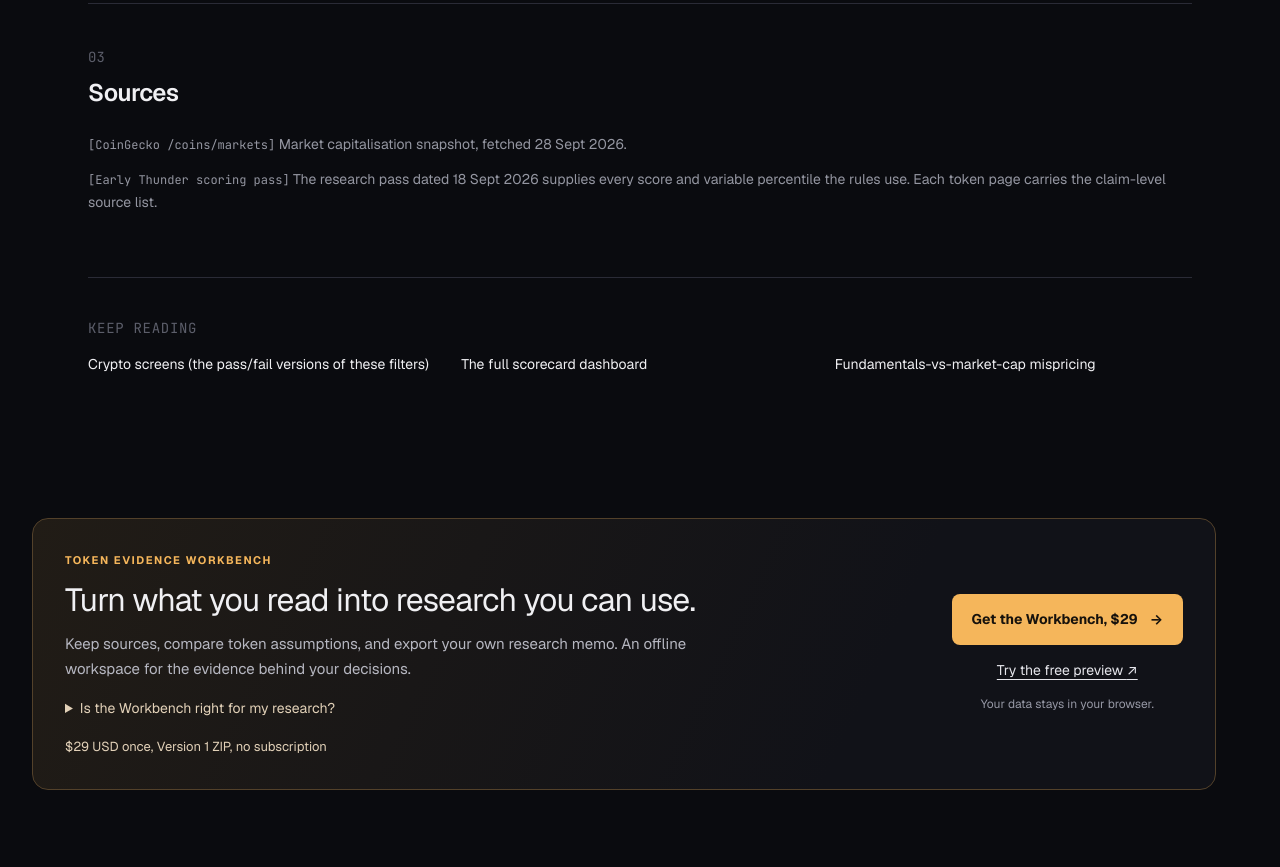
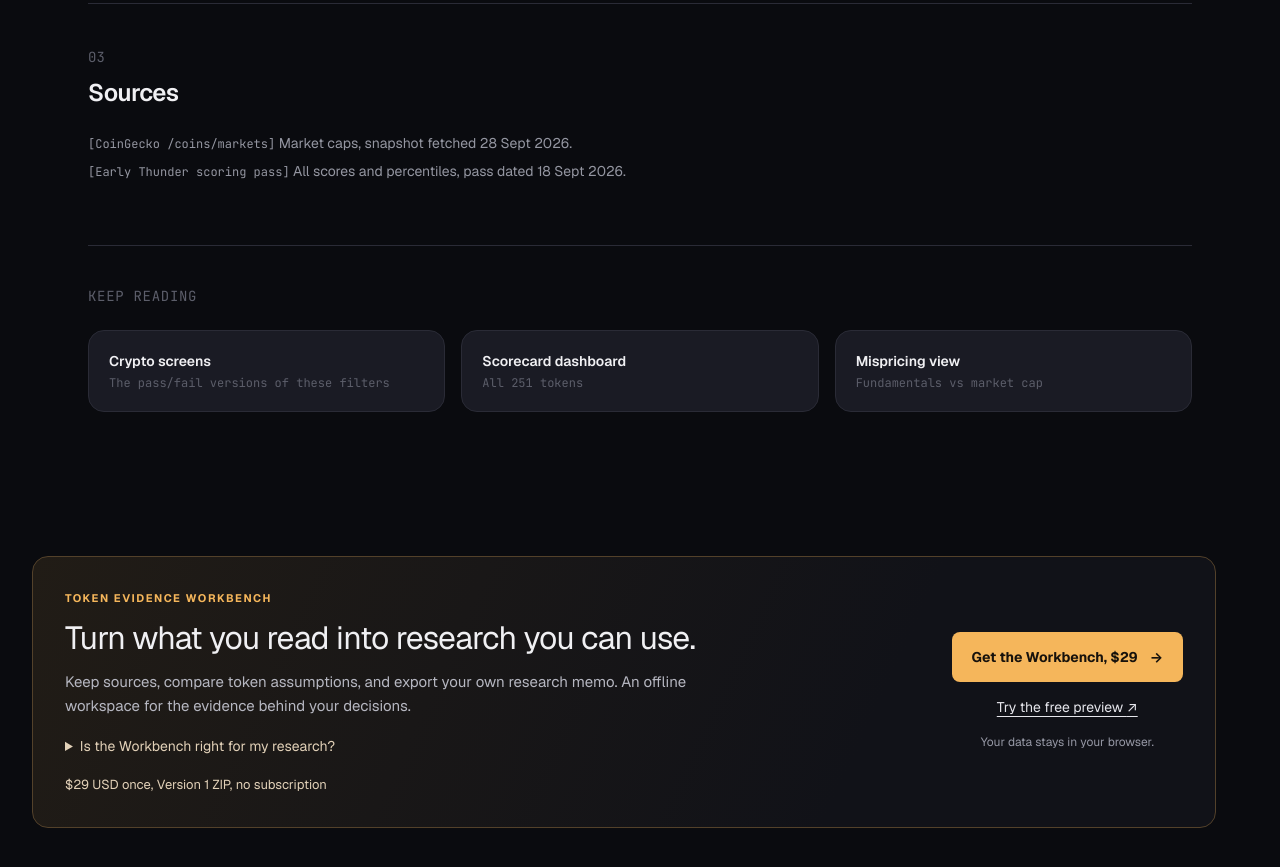
Before and after one commit to theluckystrike/earlythunder, a Next.js app: page /rankings in a window 1280 px wide. Shown: the part 1760-2627 px from the top of the page. Built offline with nearby package versions, Linux system fonts and the light colour scheme.

Commit message:
Rankings design alignment: verdict badges, rule callout card, insight accent bar, card-style cross links, compacted sources, tighter footnote

```diff
--- a/src/app/rankings/[ranking]/page.tsx
+++ b/src/app/rankings/[ranking]/page.tsx
@@ -10,6 +10,18 @@ import { getBreadcrumbListSchema, getFaqPageSchema } from "@/lib/structured-data
 
 interface PageParams {
   readonly params: Promise<{ readonly ranking: string }>;
+}
+
+/** Colour for a verdict badge, keyed off the verdict_color in the dataset. */
+function verdictTone(color: string): string {
+  const map: Record<string, string> = {
+    green: "border-positive/30 bg-positive-bg text-positive",
+    blue: "border-info/30 bg-[rgba(59,130,246,0.10)] text-info",
+    yellow: "border-warning/30 bg-warning-bg text-warning",
+    orange: "border-warning/40 bg-warning-bg text-warning",
+    red: "border-negative/30 bg-negative-bg text-negative",
+  };
+  return map[color] ?? map.yellow;
 }
 
 /**
@@ -181,7 +193,10 @@ export default async function RankingPage({ params }: PageParams) {
       {copy && (
         <Section>
           <SectionLabel number="01" title="What this list asks" />
-          <Prose>{copy.rule}</Prose>
+          <div className="mt-6 rounded-2xl border border-border bg-bg-card p-6">
+            <p className="font-mono text-xs uppercase tracking-wider text-text-tertiary">The rule</p>
+            <p className="mt-2 max-w-3xl text-[1.0625rem] leading-[1.75] text-text-secondary">{copy.rule}</p>
+          </div>
           <Prose>{copy.why}</Prose>
         </Section>
       )}
@@ -189,7 +204,9 @@ export default async function RankingPage({ params }: PageParams) {
       {copy && (
         <Section>
           <SectionLabel number="02" title="The insight this dataset adds" />
-          <Prose>{copy.insight}</Prose>
+          <div className="mt-6 border-l-2 border-info/40 pl-5">
+            <Prose>{copy.insight}</Prose>
+          </div>
         </Section>
       )}
 
@@ -221,15 +238,22 @@ export default async function RankingPage({ params }: PageParams) {
                   <td className="py-3 pr-3 font-mono text-xs text-text-tertiary">{i + 1}</td>
                   <td className="py-3 pr-3">
                     <Link href={`/scorecard/${m.slug}`} className="font-medium text-text-primary hover:underline">
-                      {m.name} <span className="font-mono text-xs text-text-tertiary">{m.symbol}</span>
+                      {m.name}
+                      <span className="ml-1.5 font-mono text-xs text-text-tertiary">{m.symbol}</span>
                     </Link>
                   </td>
                   {copy?.columns.map((c) => (
                     <td key={c.key} className="py-3 pr-3 font-mono text-xs text-text-secondary">{c.of(m)}</td>
                   ))}
                   <td className="py-3 pr-3 font-mono text-text-primary">{m.score}/250</td>
-                  <td className="py-3 pr-3 font-mono text-xs text-text-secondary">{m.verdict}</td>
-                  <td className="py-3 pr-3 font-mono text-xs text-text-secondary">
+                  <td className="py-3 pr-3">
+                    <span
+                      className={`inline-block whitespace-nowrap rounded border px-2 py-0.5 text-[10px] font-semibold uppercase tracking-wide ${verdictTone(m.verdict_color)}`}
+                    >
+                      {m.verdict}
+                    </span>
+                  </td>
+                  <td className={`py-3 pr-3 font-mono text-xs ${m.market_cap === null ? "text-text-tertiary" : "text-text-secondary"}`}>
                     {m.market_cap === null ? "n/a" : formatUsd(m.market_cap)}
                   </td>
                   <td className="py-3 pr-3 font-mono text-xs text-text-tertiary">
@@ -240,9 +264,9 @@ export default async function RankingPage({ params }: PageParams) {
             </tbody>
           </table>
         </div>
-        <p className="mt-3 max-w-3xl text-xs leading-relaxed text-text-tertiary">
-          Scores come from the research pass dated {formatDate(meta.source_updated_at)} and do not move
-          with price. Market capitalisation is from the snapshot fetched {formatDate(meta.market_fetched_at)}.
+        <p className="mt-3 text-xs leading-relaxed text-text-tertiary">
+          Scores are from the research pass dated {formatDate(meta.source_updated_at)} and do not move
+          with price. Market caps are from the snapshot fetched {formatDate(meta.market_fetched_at)}.
         </p>
       </Section>
 
@@ -260,7 +284,7 @@ export default async function RankingPage({ params }: PageParams) {
 
       <Section divider>
         <SectionLabel number={copy ? "05" : "03"} title="Sources" />
-        <ul className="mt-6 space-y-3 text-sm leading-relaxed text-text-secondary">
+        <ul className="mt-6 space-y-2 text-sm text-text-secondary">
           <li>
             <a
               href="https://api.coingecko.com/api/v3/coins/markets?vs_currency=usd&order=market_cap_desc&per_page=250&page=1"
@@ -270,42 +294,43 @@ export default async function RankingPage({ params }: PageParams) {
             >
               [CoinGecko /coins/markets]
             </a>{" "}
-            Market capitalisation snapshot, fetched {formatDate(meta.market_fetched_at)}. The 250-token
-            market universe plus stablecoin rows is the price-derived layer; it moves with every fetch and
-            is stamped rather than quoted live.
+            Market caps, snapshot fetched {formatDate(meta.market_fetched_at)}.
           </li>
           <li>
-            <Link
-              href="/scorecard"
-              className="font-mono text-xs text-info hover:underline"
-            >
+            <Link href="/scorecard" className="font-mono text-xs text-info hover:underline">
               [Early Thunder scoring pass]
             </Link>{" "}
-            The 25-variable scores, the variable percentiles used as the ranking rule, and the dilution
-            column all come from the research pass dated {formatDate(meta.source_updated_at)}. Supply data
-            is from CoinGecko; revenue is cross-referenced with DeFiLlama and Token Terminal.
+            All 25-variable scores and percentiles, pass dated {formatDate(meta.source_updated_at)}.
           </li>
-          <li>
-            Every token row links to its scorecard page, which publishes the claim-level source list for
-            that token, including any source whose link has gone dead, marked as unverified rather than
-            silently dropped.
+          <li className="text-text-tertiary">
+            Each token page carries its own claim-level source list, including sources whose links have
+            gone dead (marked unverified, not dropped).
           </li>
         </ul>
       </Section>
 
       <Section divider>
         <EyebrowLabel>Keep reading</EyebrowLabel>
-        <div className="grid gap-4 sm:grid-cols-2 lg:grid-cols-3">
+        <div className="mt-6 grid gap-4 sm:grid-cols-2 lg:grid-cols-3">
           {getAllRankings()
             .filter((r) => r.slug !== ranking.slug)
             .slice(0, 3)
             .map((r) => (
-              <Link key={r.slug} href={`/rankings/${r.slug}`} className="text-sm text-text-secondary hover:text-text-primary">
-                {r.name}
+              <Link
+                key={r.slug}
+                href={`/rankings/${r.slug}`}
+                className="rounded-2xl border border-border bg-bg-card p-5 transition-colors hover:border-info/40"
+              >
+                <p className="text-sm font-semibold text-text-primary">{r.name}</p>
+                <p className="mt-1 font-mono text-xs text-text-tertiary">{r.count} tokens</p>
               </Link>
             ))}
-          <Link href="/scorecard/screen" className="text-sm text-text-secondary hover:text-text-primary">
-            Crypto screens over the same universe
+          <Link
+            href="/scorecard/screen"
+            className="rounded-2xl border border-border bg-bg-card p-5 transition-colors hover:border-info/40"
+          >
+            <p className="text-sm font-semibold text-text-primary">Crypto screens</p>
+            <p className="mt-1 font-mono text-xs text-text-tertiary">Same universe, question-driven</p>
           </Link>
         </div>
       </Section>
--- a/src/app/rankings/page.tsx
+++ b/src/app/rankings/page.tsx
@@ -118,7 +118,7 @@ export default function RankingsIndexPage() {
             <Link
               key={r.slug}
               href={`/rankings/${r.slug}`}
-              className="group block rounded-lg border border-border-subtle bg-bg-elevated p-6 transition-colors hover:border-border-strong"
+              className="group block rounded-lg border border-border-subtle bg-bg-elevated p-6 transition-colors hover:border-info/40"
             >
               <div className="flex items-baseline justify-between gap-4">
                 <h3 className="text-lg font-semibold text-text-primary group-hover:text-text-secondary">{r.name}</h3>
@@ -147,7 +147,7 @@ export default function RankingsIndexPage() {
 
       <Section divider>
         <SectionLabel number="03" title="Sources" />
-        <ul className="mt-6 space-y-3 text-sm leading-relaxed text-text-secondary">
+        <ul className="mt-6 space-y-2 text-sm text-text-secondary">
           <li>
             <a
               href="https://api.coingecko.com/api/v3/coins/markets?vs_currency=usd&order=market_cap_desc&per_page=250&page=1"
@@ -157,29 +157,40 @@ export default function RankingsIndexPage() {
             >
               [CoinGecko /coins/markets]
             </a>{" "}
-            Market capitalisation snapshot, fetched {formatDate(meta.market_fetched_at)}.
+            Market caps, snapshot fetched {formatDate(meta.market_fetched_at)}.
           </li>
           <li>
             <Link href="/scorecard" className="font-mono text-xs text-info hover:underline">
               [Early Thunder scoring pass]
             </Link>{" "}
-            The research pass dated {formatDate(meta.source_updated_at)} supplies every score and variable
-            percentile the rules use. Each token page carries the claim-level source list.
+            All scores and percentiles, pass dated {formatDate(meta.source_updated_at)}.
           </li>
         </ul>
       </Section>
 
       <Section divider>
         <EyebrowLabel>Keep reading</EyebrowLabel>
-        <div className="grid gap-4 sm:grid-cols-2 lg:grid-cols-3">
-          <Link href="/scorecard/screen" className="text-sm text-text-secondary hover:text-text-primary">
-            Crypto screens (the pass/fail versions of these filters)
+        <div className="mt-6 grid gap-4 sm:grid-cols-2 lg:grid-cols-3">
+          <Link
+            href="/scorecard/screen"
+            className="rounded-2xl border border-border bg-bg-card p-5 transition-colors hover:border-info/40"
+          >
+            <p className="text-sm font-semibold text-text-primary">Crypto screens</p>
+            <p className="mt-1 font-mono text-xs text-text-tertiary">The pass/fail versions of these filters</p>
           </Link>
-          <Link href="/scorecard" className="text-sm text-text-secondary hover:text-text-primary">
-            The full scorecard dashboard
+          <Link
+            href="/scorecard"
+            className="rounded-2xl border border-border bg-bg-card p-5 transition-colors hover:border-info/40"
+          >
+            <p className="text-sm font-semibold text-text-primary">Scorecard dashboard</p>
+            <p className="mt-1 font-mono text-xs text-text-tertiary">All {meta.universe_size} tokens</p>
           </Link>
-          <Link href="/scorecard/mispriced" className="text-sm text-text-secondary hover:text-text-primary">
-            Fundamentals-vs-market-cap mispricing
+          <Link
+            href="/scorecard/mispriced"
+            className="rounded-2xl border border-border bg-bg-card p-5 transition-colors hover:border-info/40"
+          >
+            <p className="text-sm font-semibold text-text-primary">Mispricing view</p>
+            <p className="mt-1 font-mono text-xs text-text-tertiary">Fundamentals vs market cap</p>
           </Link>
         </div>
       </Section>
```
